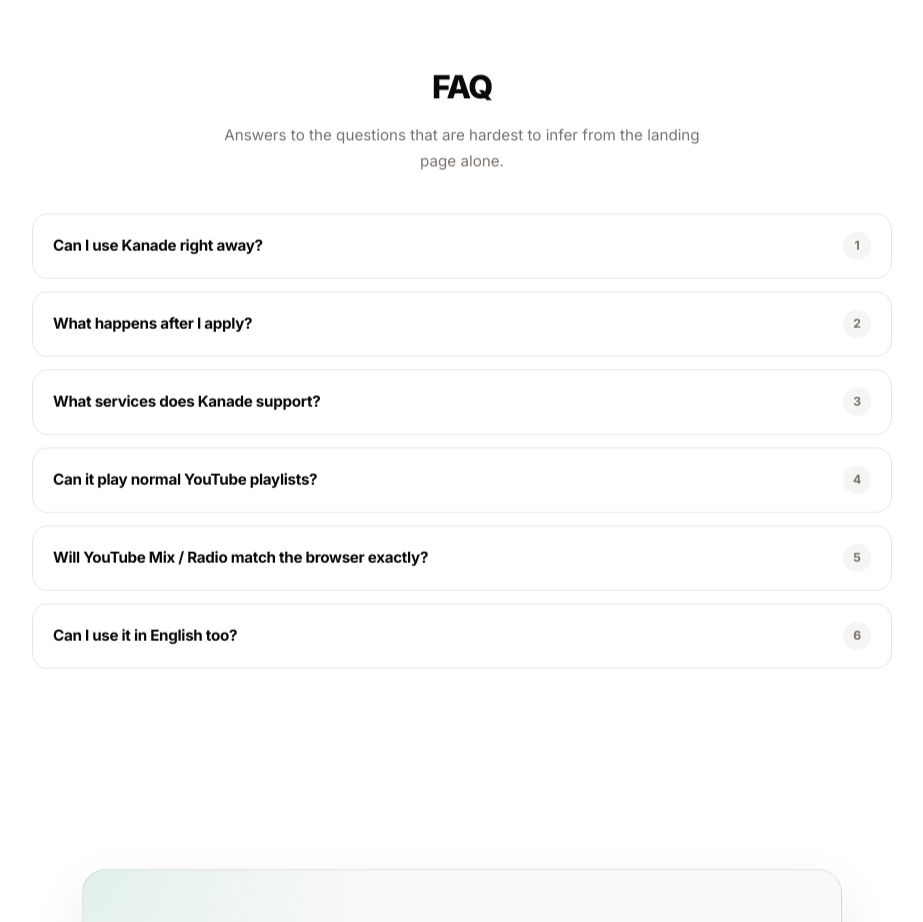
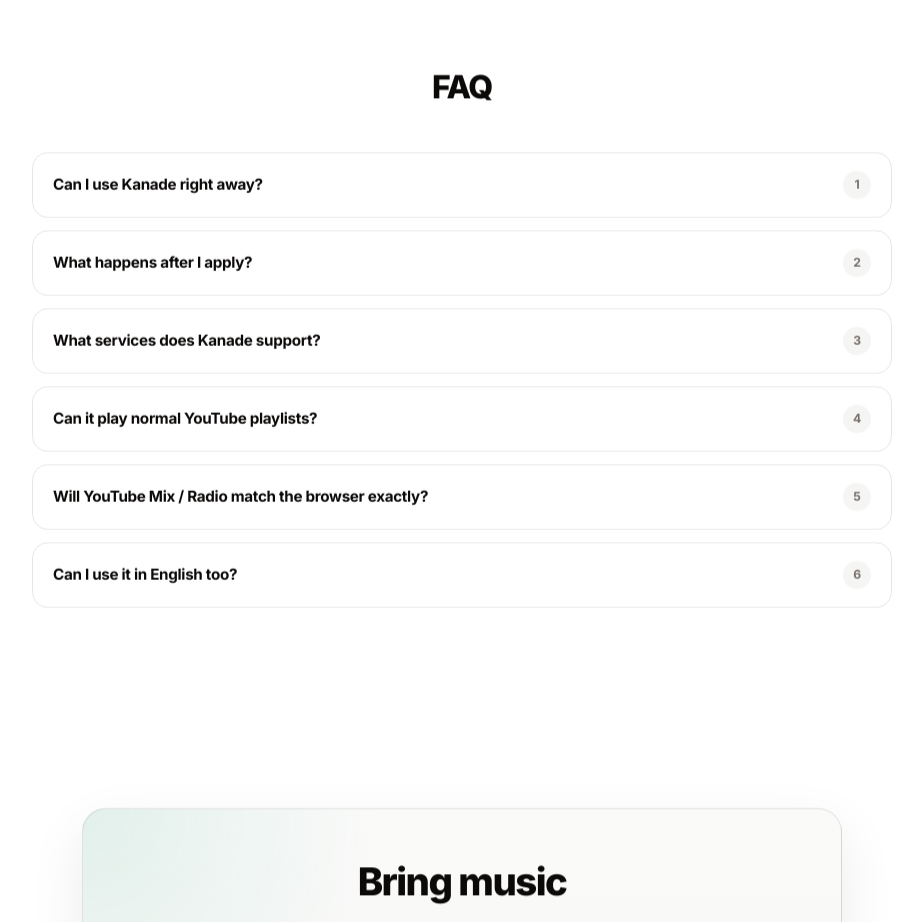
Before and after one commit to AxAce67/discord-music-bot-LP, a Next.js app: page / in a window 1280 px wide. Shown: the part 3240-4162 px from the top of the page, without its empty margins (178-1101 px from the left). Built offline with nearby package versions, Linux system fonts and the light colour scheme; no server answers.

Commit message:
Remove FAQ lead copy

```diff
--- a/app/page.tsx
+++ b/app/page.tsx
@@ -61,7 +61,7 @@
       { name: "/lang {ja|en}", desc: "言語を切り替え（日/英）" }
     ],
     faqHeading: "よくある質問",
-    faqLead: "サイトだけでは分かりにくい点を、先にまとめています。",
+    faqLead: "",
     faqs: [
       {
         q: "Kanade は今すぐ使えますか？",
@@ -148,7 +148,7 @@
       { name: "/lang {ja|en}", desc: "Switch language" }
     ],
     faqHeading: "FAQ",
-    faqLead: "Answers to the questions that are hardest to infer from the landing page alone.",
+    faqLead: "",
     faqs: [
       {
         q: "Can I use Kanade right away?",
```
